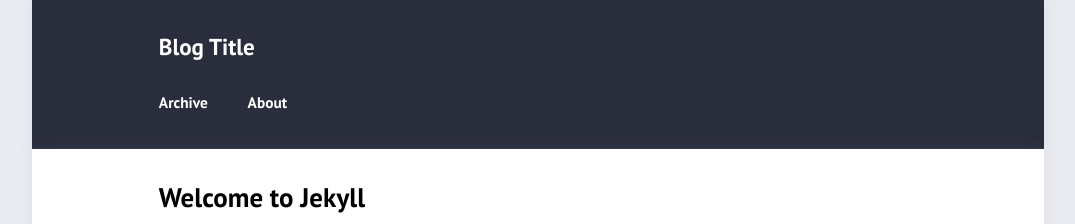
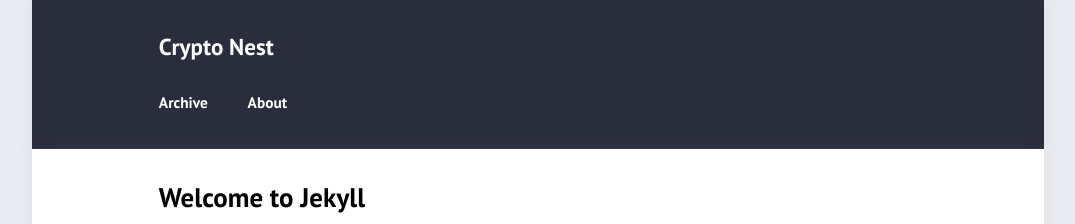
Before and after one commit to cryptonest89-commits/cryptonest, a Jekyll site: the page built from _posts/2017-03-01-welcome-to-jekyll.md, in a window 1280 px wide. Shown: the top 224 px of the page, without its empty margins (102-1177 px from the left). Built offline with Jekyll 4.4.1, drawn with Linux system fonts in a browser that asks for light colours.

Commit message:
Update _config.yml

```diff
--- a/_config.yml
+++ b/_config.yml
@@ -1,5 +1,5 @@
-title: "Blog Title"
-author: "Blog Author"
+title: "Crypto Nest"
+author: "Delight"
 description: "My blog"
 permalink: /:title/
 lang: "en"
```
